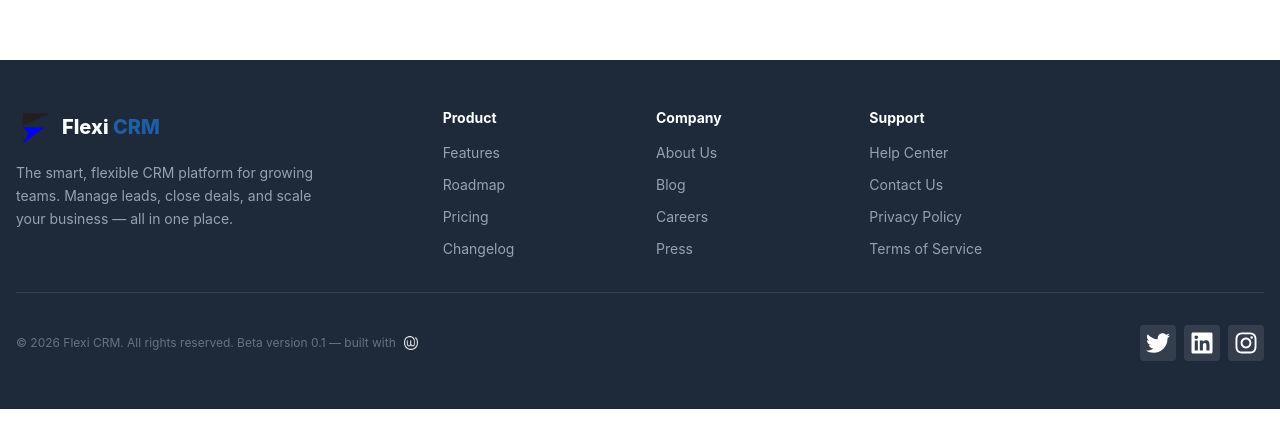
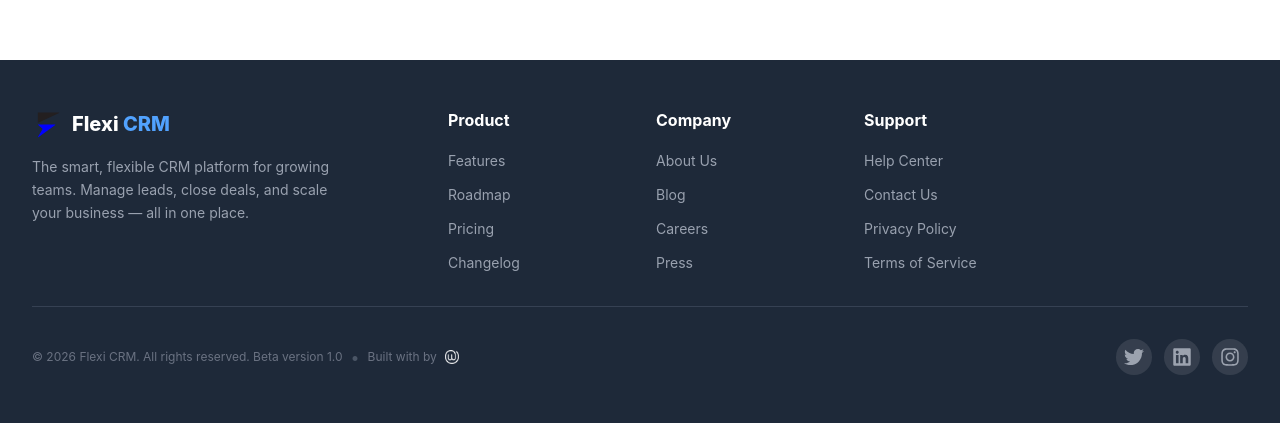
Before and after one commit to flexicrm/Flexi_Website, a Next.js app: page /contact in a window 1280 px wide. Shown: the part 1675-2098 px from the top of the page. Built offline with nearby package versions, Linux system fonts and the light colour scheme.

Commit message:
Flexi Landing Page

```diff
--- a/app/component/footer/Footer.tsx
+++ b/app/component/footer/Footer.tsx
@@ -1,15 +1,20 @@
-// app/components/Footer.tsx
 "use client";
 
 import { motion } from "framer-motion";
 import Image from "next/image";
 import Link from "next/link";
+import { useEffect, useState } from "react";
 import { FaInstagram, FaLinkedin, FaTwitter } from "react-icons/fa";
 import Flexi_CRM_Full_Logo from "../../../public/Flexi_CRM_Logo.svg";
 import Webdads2u_Logo from "../../../public/Webdads2u_Logo.png";
 
+function Footer() {
+  const [currentYear, setCurrentYear] = useState(2026);
 
- function Footer() {
+  useEffect(() => {
+    setCurrentYear(new Date().getFullYear());
+  }, []);
+
   const footerSections = [
     {
       title: "Product",
@@ -39,50 +44,51 @@ import Webdads2u_Logo from "../../../public/Webdads2u_Logo.png";
       ],
     },
   ];
-  type SocialItem = {
-  Icon: React.ComponentType<{ className?: string; style?: React.CSSProperties }>;
-  color: string;
-};
 
-  const socialIcons: SocialItem[] = [
-  { Icon: FaTwitter, color: "#1DA1F2" },
-  { Icon: FaLinkedin, color: "#0077B5" },
-  { Icon: FaInstagram, color: "#E4405F" },
+  const socialIcons = [
+    { Icon: FaTwitter, color: "#1DA1F2", name: "Twitter", url: "https://twitter.com" },
+    { Icon: FaLinkedin, color: "#0077B5", name: "LinkedIn", url: "https://linkedin.com" },
+    { Icon: FaInstagram, color: "#E4405F", name: "Instagram", url: "https://instagram.com" },
   ];
 
   return (
-    <footer className="bg-gray-800 py-12" id="contact">
-      <div className="container mx-auto px-4">
-        <div className="grid grid-cols-1 md:grid-cols-12 gap-8">
-          {/* Logo Section */}
-          <div className="md:col-span-4">
-            <div className="flex items-center gap-2 mb-4">
+    <footer className="bg-gray-800 py-8 sm:py-12 mt-auto" id="contact">
+      <div className="container mx-auto px-4 sm:px-6 lg:px-8">
+        {/* Main Footer Grid */}
+        <div className="grid grid-cols-1 sm:grid-cols-2 md:grid-cols-12 gap-6 sm:gap-8">
+
+          {/* Logo Section - Full width on mobile, 4 cols on desktop */}
+          <div className="sm:col-span-2 md:col-span-4 text-center sm:text-left">
+            <div className="flex items-center justify-center sm:justify-start gap-2 mb-4">
               <Image
                 src={Flexi_CRM_Full_Logo}
                 alt="Flexi CRM Logo"
-              height={38}
-              className="transition-transform duration-300 group-hover:scale-105"
+                width={32}
+                height={32}
+                className="w-8 h-8 object-contain transition-transform duration-300 hover:scale-105"
               />
               <span className="font-sora font-extrabold text-xl text-white">
-                Flexi <span className="text-primary">CRM</span>
+                Flexi <span className="text-blue-400">CRM</span>
               </span>
             </div>
-            <p className="text-sm text-gray-400 leading-relaxed max-w-xs">
+            <p className="text-xs sm:text-sm text-gray-400 leading-relaxed max-w-xs mx-auto sm:mx-0">
               The smart, flexible CRM platform for growing teams. Manage leads, close deals, and scale your business — all
               in one place.
             </p>
           </div>
 
-          {/* Footer Links */}
+          {/* Footer Links - Responsive grid */}
           {footerSections.map((section, idx) => (
-            <div key={idx} className="md:col-span-2">
-              <h3 className="font-sora font-bold text-sm text-white mb-3">{section.title}</h3>
-              <ul className="space-y-2">
+            <div key={idx} className="sm:col-span-1 md:col-span-2 text-center sm:text-left">
+              <h3 className="font-sora font-bold text-sm sm:text-base text-white mb-3 sm:mb-4">
+                {section.title}
+              </h3>
+              <ul className="space-y-2 sm:space-y-2.5">
                 {section.links.map((link, li) => (
                   <li key={li}>
                     <Link
                       href={link.path}
-                      className="text-sm text-gray-400 hover:text-accent transition-colors"
+                      className="text-xs sm:text-sm text-gray-400 hover:text-blue-400 transition-colors duration-200 inline-block hover:translate-x-1 transform"
                     >
                       {link.name}
                     </Link>
@@ -93,32 +99,80 @@ import Webdads2u_Logo from "../../../public/Webdads2u_Logo.png";
           ))}
         </div>
 
-        <hr className="my-8 border-gray-700" />
+        {/* Divider */}
+        <hr className="my-6 sm:my-8 border-gray-700" />
 
-        <div className="flex flex-col sm:flex-row justify-between items-center gap-4">
-          <div className="flex items-center gap-2">
-            <p className="text-xs text-gray-500">© 2026 Flexi CRM. All rights reserved. Beta version 0.1 — built with </p>
-          <Image src={Webdads2u_Logo} alt="webdads2u" width={14} height={14}/>
+        {/* Bottom Section - Fully Responsive */}
+        <div className="flex flex-col sm:flex-row justify-between items-center gap-4 sm:gap-6">
+
+          {/* Copyright Section */}
+          <div className="flex flex-col sm:flex-row items-center gap-2 text-center sm:text-left">
+            <p className="text-xs text-gray-500">
+              © {currentYear} Flexi CRM. All rights reserved. Beta version 1.0
+            </p>
+            <span className="hidden sm:inline text-gray-600">•</span>
+            <p className="text-xs text-gray-500 flex items-center gap-1">
+              Built with
+              by
+            </p>
+            <Link
+              href="https://webdads2u.com"
+              target="_blank"
+              rel="noopener noreferrer"
+              className="flex items-center gap-1 hover:opacity-80 transition-opacity"
+            >
+              <Image src={Webdads2u_Logo} alt="webdads2u" width={14} height={14} className="w-3.5 h-3.5" />
+            </Link>
           </div>
-          <div className="flex gap-2">
+
+          {/* Social Icons */}
+          <div className="flex gap-2 sm:gap-3">
             {socialIcons.map((social, idx) => {
-              const Icon = social.Icon
-              return(
+              const Icon = social.Icon;
+              return (
                 <motion.a
                   key={idx}
-                href="#"
+                  href={social.url}
+                  target="_blank"
+                  rel="noopener noreferrer"
                   whileHover={{ scale: 1.15, y: -2 }}
-                className="w-9 h-9 bg-white/10 rounded flex items-center justify-center text-gray-400 hover:bg-[#3395ff] hover:text-white transition-all duration-250"
+                  whileTap={{ scale: 0.95 }}
+                  className="w-8 h-8 sm:w-9 sm:h-9 rounded-full flex items-center justify-center transition-all duration-250 bg-white/10 hover:bg-opacity-100"
+                  style={{ color: '#9ca3af' }}
+                  onMouseEnter={(e) => {
+                    e.currentTarget.style.backgroundColor = social.color;
+                    e.currentTarget.style.color = 'white';
+                  }}
+                  onMouseLeave={(e) => {
+                    e.currentTarget.style.backgroundColor = 'rgba(255,255,255,0.1)';
+                    e.currentTarget.style.color = '#9ca3af';
+                  }}
                 >
-                 <Icon className="w-6 h-6 text-white" />
+                  <Icon className="w-4 h-4 sm:w-5 sm:h-5" />
                 </motion.a>
-              )
+              );
             })}
           </div>
+        </div>
+
+        {/* Mobile Bottom Links (Optional - for better mobile navigation) */}
+        <div className="mt-6 pt-6 border-t border-gray-800 flex flex-wrap justify-center gap-4 text-center sm:hidden">
+          <Link href="/privacy-policy" className="text-xs text-gray-500 hover:text-white transition-colors">
+            Privacy
+          </Link>
+          <Link href="/terms" className="text-xs text-gray-500 hover:text-white transition-colors">
+            Terms
+          </Link>
+          <Link href="/contact" className="text-xs text-gray-500 hover:text-white transition-colors">
+            Contact
+          </Link>
+          <Link href="/help" className="text-xs text-gray-500 hover:text-white transition-colors">
+            Help
+          </Link>
         </div>
       </div>
     </footer>
   );
 }
 
-export default Footer
+export default Footer;
--- a/app/component/heder/Header.tsx
+++ b/app/component/heder/Header.tsx
@@ -5,7 +5,6 @@ import Link from "next/link";
 import { usePathname } from "next/navigation";
 import { useEffect, useState } from "react";
 
-// Assuming these are your valid paths. Adjust if needed.
 import Flexi_Crm_Image from "../../../public/Flexi_Crm_Image.png";
 import Flexi_CRM_Logo from "../../../public/Flexi_CRM_Logo.svg";
 
@@ -37,6 +36,17 @@ const navItems = [
     return () => { document.body.style.overflow = "unset"; };
   }, [mobileOpen]);
 
+  // Close mobile menu on window resize (if screen becomes desktop)
+  useEffect(() => {
+    const handleResize = () => {
+      if (window.innerWidth >= 768 && mobileOpen) {
+        setMobileOpen(false);
+      }
+    };
+    window.addEventListener("resize", handleResize);
+    return () => window.removeEventListener("resize", handleResize);
+  }, [mobileOpen]);
+
   const isActive = (itemPath: string) => {
     if (itemPath === "/") {
       return pathname === "/";
@@ -56,19 +66,21 @@ const navItems = [
       <header
         className={`fixed top-0 w-full z-[100] transition-all duration-300 ${
           scrolled
-            ? "bg-white/95 backdrop-blur-md shadow-sm py-2"
-            : "bg-white/90 backdrop-blur-sm py-3"
-        } border-b border-gray-100`}
+            ? "bg-white/95 backdrop-blur-md shadow-sm py-2 border-b border-gray-100"
+            : "bg-white/90 backdrop-blur-sm py-3 border-b border-gray-100"
+        }`}
       >
-        <div className="container mx-auto px-4 flex items-center justify-between h-12 md:h-14">
+        <div className="container mx-auto px-4 sm:px-6 lg:px-8">
+          <div className="flex items-center justify-between h-12 md:h-14">
 
             {/* Logo */}
-          <Link href="/" className="flex items-center gap-2 group z-50">
+            <Link href="/" className="flex items-center gap-2 group z-50 flex-shrink-0">
               <Image
                 src={Flexi_Crm_Image}
                 alt="Flexi CRM Logo"
+                width={80}
                 height={50}
-              className="transition-transform duration-300 group-hover:scale-105"
+                priority
               />
             </Link>
 
@@ -92,6 +104,15 @@ const navItems = [
             })}
           </nav>
 
+            {/* Right Side - Get Started Button (Desktop) */}
+            <div className="hidden md:flex items-center gap-4">
+              <Link
+                href="/register"
+                className="px-5 py-2 rounded-lg font-semibold text-sm text-black transition-all duration-200 hover:shadow-md hover:-translate-y-0.5"
+              >
+                Support
+              </Link>
+            </div>
 
             {/* Mobile Hamburger Button */}
             <button
@@ -116,6 +137,7 @@ const navItems = [
             </button>
 
           </div>
+        </div>
       </header>
 
       {/* Mobile Drawer Overlay */}
@@ -134,24 +156,33 @@ const navItems = [
         onClick={(e) => e.stopPropagation()}
       >
         {/* Drawer Header */}
-        <div className="px-6 py-5 border-b border-gray-100 flex items-center justify-between mt-1">
+        <div className="px-5 py-5 border-b border-gray-100 flex items-center justify-between">
           <div className="flex items-center gap-2">
-            <Image src={Flexi_CRM_Logo} alt="Flexi CRM Icon" width={28} height={28} />
-            <span className="text-xl font-bold bg-gradient-to-r from-blue-600 to-indigo-600 bg-clip-text text-transparent tracking-tight">
-              Flexi
+            <Image src={Flexi_CRM_Logo} alt="Flexi CRM Icon" width={28} height={28} className="w-7 h-7" />
+            <span className="text-xl font-bold text-gray-800 tracking-tight">
+              Flexi<span className="text-blue-600">CRM</span>
             </span>
           </div>
+          <button
+            onClick={() => setMobileOpen(false)}
+            className="p-1 rounded-full text-gray-400 hover:text-gray-600 transition-colors"
+          >
+            <svg xmlns="http://www.w3.org/2000/svg" width="20" height="20" viewBox="0 0 24 24" fill="none" stroke="currentColor" strokeWidth="2.5" strokeLinecap="round" strokeLinejoin="round">
+              <line x1="18" y1="6" x2="6" y2="18"></line>
+              <line x1="6" y1="6" x2="18" y2="18"></line>
+            </svg>
+          </button>
         </div>
 
         {/* Drawer Navigation Links */}
-        <nav className="flex flex-col py-4 px-3 flex-1 overflow-y-auto">
+        <nav className="flex flex-col py-4 px-4 flex-1 overflow-y-auto">
           {navItems.map((item) => {
             const active = isActive(item.path);
             return (
               <Link
                 key={item.name}
                 href={getNavLink(item)}
-                className={`flex items-center px-4 py-3.5 mx-2 my-1 rounded-xl text-[15px] font-semibold transition-all duration-200 ${
+                className={`flex items-center px-4 py-3.5 my-1 rounded-xl text-[15px] font-semibold transition-all duration-200 ${
                   active
                     ? "text-blue-700 bg-blue-50/80"
                     : "text-gray-600 hover:bg-gray-50 hover:text-gray-900"
@@ -162,8 +193,18 @@ const navItems = [
               </Link>
             );
           })}
+
+          {/* Get Started Button in Mobile Menu */}
+          <div className="mt-4 px-4 pt-4 border-t border-gray-100">
+            <Link
+              href="/register"
+              className="w-full flex items-center justify-center px-4 py-3 rounded-xl font-semibold text-sm text-white bg-blue-600 hover:bg-blue-700 transition-all duration-200"
+              onClick={() => setMobileOpen(false)}
+            >
+              Get Started
+            </Link>
+          </div>
         </nav>
-
       </div>
     </>
   );
```
Lines whose indentation alone changed are shown as unchanged.
